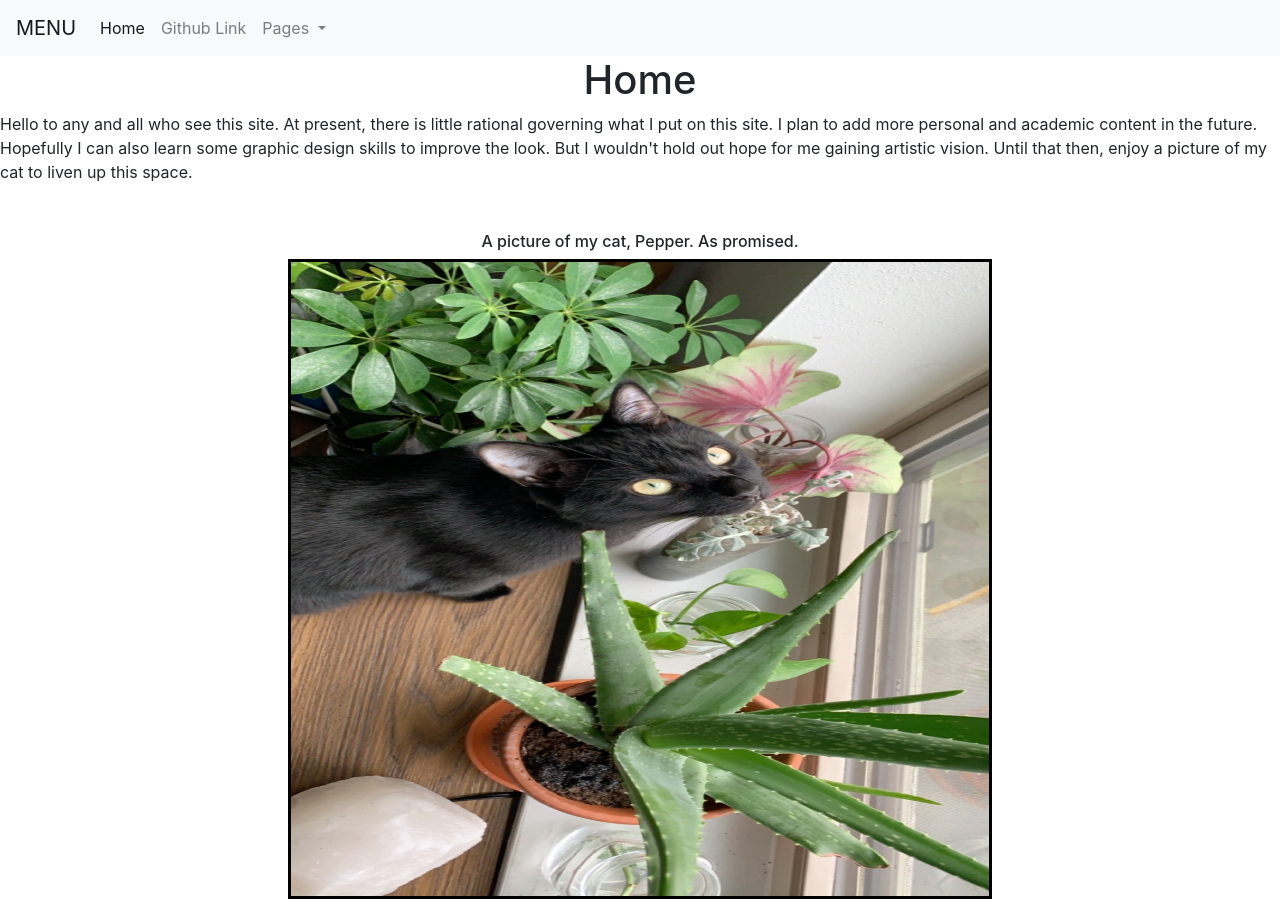
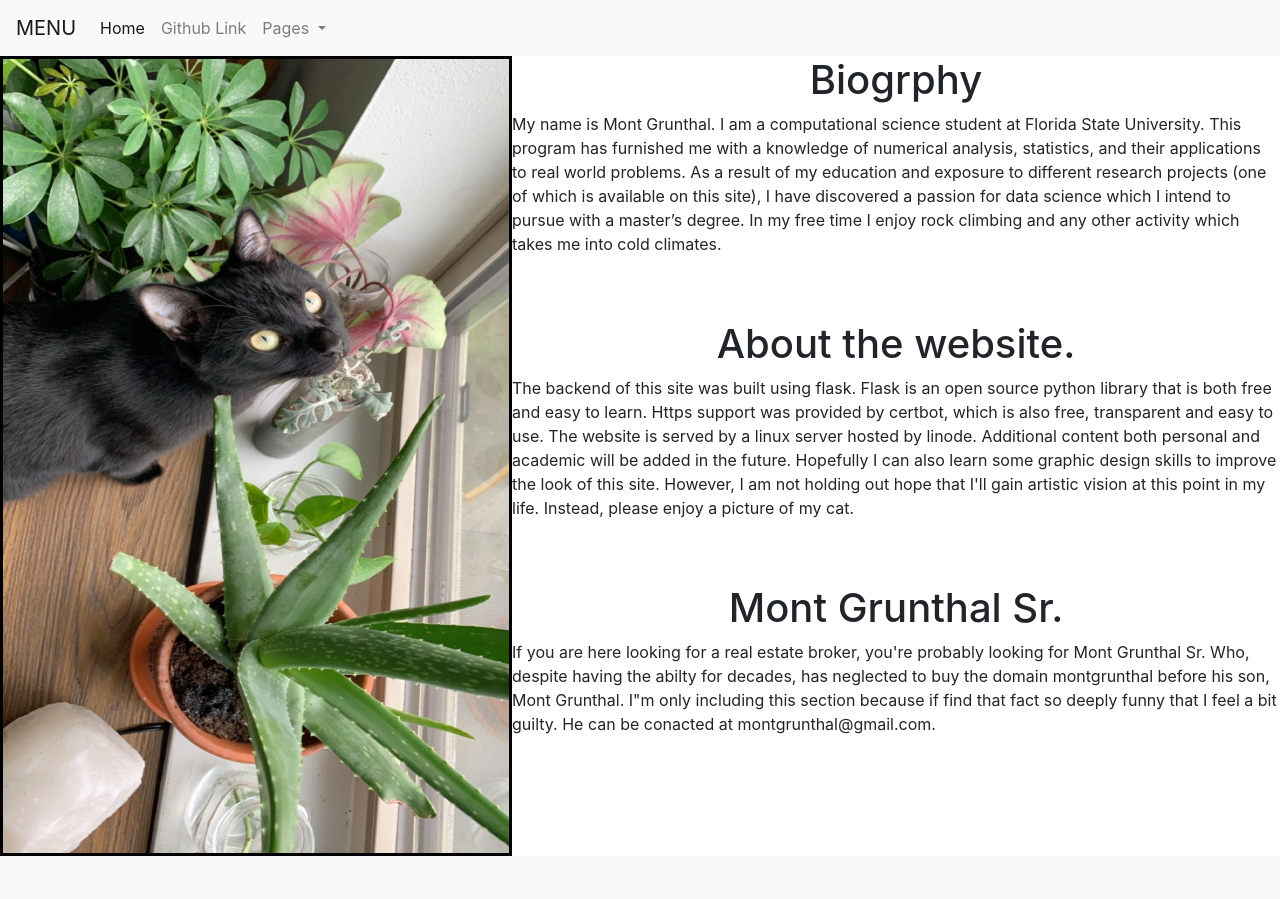
Before and after one commit to mont-grunthal/my_website, a Flask app: page / in a window 1280 px wide. After the commit the page ends 856 px from the top, so only its background shows below. Run offline with Flask 2, Linux system fonts and the light colour scheme; some libraries are stand-ins or nearby versions.

Commit message:
added html content.

```diff
--- a/myproject.py
+++ b/myproject.py
@@ -22,4 +22,4 @@ def resume():
 
 
 if __name__ == "__main__":
-    app.run(host = '0.0.0.0')
+    app.run(host = "0.0.0.0")
--- a/templates/base.html
+++ b/templates/base.html
@@ -41,4 +41,5 @@
   <script src="https://stackpath.bootstrapcdn.com/bootstrap/4.3.1/js/bootstrap.min.js" integrity="sha384-JjSmVgyd0p3pXB1rRibZUAYoIIy6OrQ6VrjIEaFf/nJGzIxFDsf4x0xIM+B07jRM" crossorigin="anonymous"></script>
 
   </body>
+
 </html>
--- a/templates/home.html
+++ b/templates/home.html
@@ -3,28 +3,49 @@
 
 {% block content %}
 <html>
-<h1 style="text-align:center">Home</h1>
-<body> Hello to any and all who see this site. At present, there is
-  little rational governing what I put on this site. I plan to add more personal
-  and academic content in the future. Hopefully I can also learn some graphic
-  design skills to improve the look. But I wouldn't hold out hope for me gaining
-  artistic vision. Until that then, enjoy a picture of my cat to liven up this
-  space.
-</body>
+<style>
+img {
+ width: 40%;
+ height: 100%;
+ border: 3px solid black
+}
+
+</style>
+<img src = "{{url_for('static', filename = 'images/cat.JPG')}}"
+style = "float:left" />
+<h1 style="text-align:center">Biogrphy</h1>
+<p>
+  My name is Mont Grunthal. I am a computational science student at Florida State University.
+  This program has furnished me with a knowledge of numerical analysis, statistics,
+  and their applications to real world problems. As a result of my education and
+  exposure to different research projects (one of which is available on this site),
+  I have discovered a passion for data science which I intend to pursue with a master’s degree.
+  In my free time I enjoy rock climbing and any other activity which takes me into cold climates.
+</p>
 <br>
 <br>
+<h1 style="text-align:center">About the website.</h1>
+<p>
+  The backend of this site was built using flask. Flask is an open source
+  python library that is both free and easy to learn. Https support was provided
+  by certbot, which is also free, transparent and easy to use. The website is served
+  by a linux server hosted by linode. Additional content both personal and academic
+  will be added in the future. Hopefully I can also learn some graphic design
+  skills to improve the look of this site. However, I am not holding out hope that
+  I'll gain artistic vision at this point in my life. Instead, please enjoy a
+  picture of my cat.
+</p>
 <br>
-<style>
-img {
- display: block;
- margin-left: auto;
- margin-right: auto;
- width: 55%;
- height: 80%;
- border: 3px solid black
-}
-</style>
-<h6 style="text-align:center"> A picture of my cat, Pepper. As promised. </h6>
-<image src = "{{url_for('static', filename = 'images/cat.JPG')}}">
+<br>
+<h1 style="text-align:center"> Mont Grunthal Sr. </h1>
+<p>
+  If you are here looking for a real estate broker,
+  you're probably looking for Mont Grunthal Sr.
+  Who, despite having the abilty for decades,
+  has neglected to buy the domain montgrunthal before
+  his son, Mont Grunthal. I"m only including this section because
+  if find that fact so deeply funny that I feel a bit guilty.
+  He can be conacted at montgrunthal@gmail.com.
+</p>
 </html>
 {% endblock %}
```
Also changed, not shown: templates/rock_climbing.html (+5 -3 lines), 1 other file.
